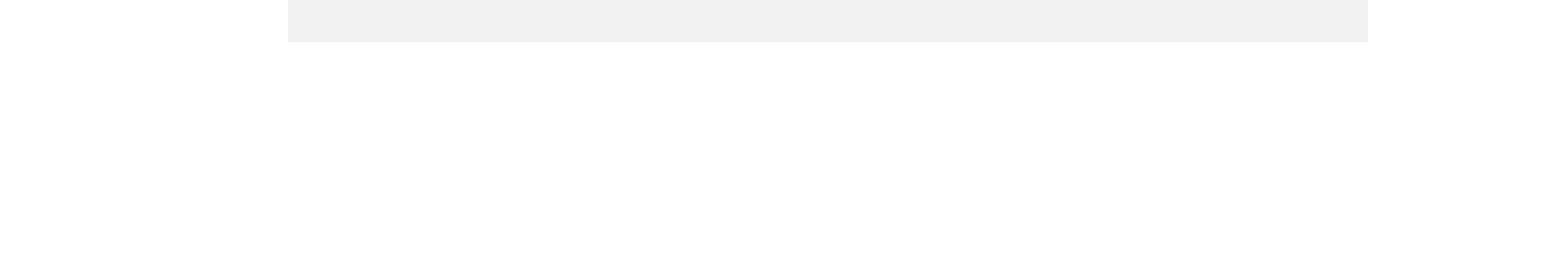
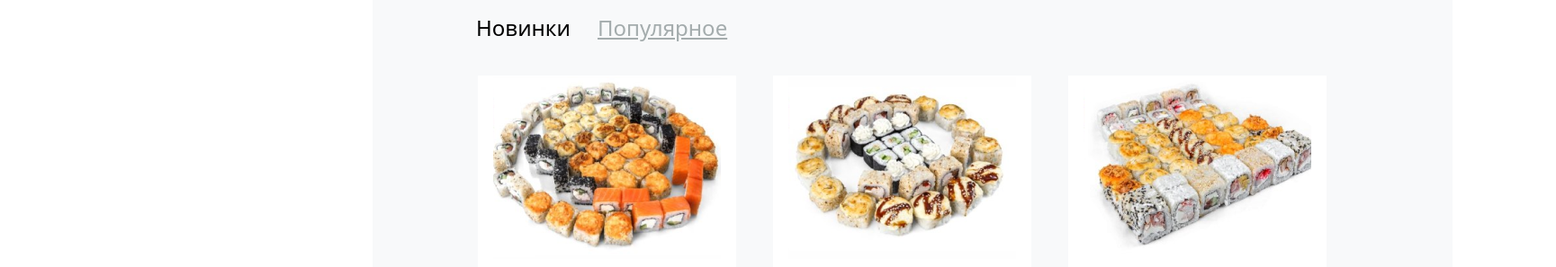
Before and after one commit to vafiiq/romsem, a plain HTML site: page index.html in a window 1280 px wide. Shown: the part 1123-1420 px from the top of the page at 90% size, 1729 px wide, since content can reach past the window. Before the commit the page ends 1255 px from the top, so only its background shows below. Drawn offline with nearby package versions, Linux system fonts and the light colour scheme.

Commit message:
novelties end

```diff
--- a/index.html
+++ b/index.html
@@ -6,10 +6,14 @@
     <meta http-equiv="X-UA-Compatible" content="IE=edge">
     <meta name="viewport" content="width=device-width, initial-scale=1.0">
     <link rel="stylesheet" href="./css/style.min.css">
+    <!-- CSS only -->
+    <link href="https://cdn.jsdelivr.net/npm/bootstrap@5.2.2/dist/css/bootstrap.min.css" rel="stylesheet"
+        integrity="sha384-Zenh87qX5JnK2Jl0vWa8Ck2rdkQ2Bzep5IDxbcnCeuOxjzrPF/et3URy9Bv1WTRi" crossorigin="anonymous">
     <title>Romsem</title>
 </head>
 
 <body>
+    <div class="container">
         <h1 class="visually-hidden">Romsem</h1>
         <header>
             <div class="container">
@@ -19,10 +23,10 @@
                     <ul class="nav__ul">
                         <li class="nav__ul__li"><a href="#" class="nav__ul__li--link"> <img src="./images/pizza.svg"
                                     alt="pizza" class="nav__ul__li--logo"> Пицца</a></li>
-                    <li class="nav__ul__li"><a href="#" class="nav__ul__li--link"> <img src="./images/set.svg" alt="set"
-                                class="nav__ul__li--logo"> Сеты</a></li>
-                    <li class="nav__ul__li"><a href="#" class="nav__ul__li--link"> <img src="./images/wok.svg" alt="wok"
-                                class="nav__ul__li--logo"> WOK</a></li>
+                        <li class="nav__ul__li"><a href="#" class="nav__ul__li--link"> <img src="./images/set.svg"
+                                    alt="set" class="nav__ul__li--logo"> Сеты</a></li>
+                        <li class="nav__ul__li"><a href="#" class="nav__ul__li--link"> <img src="./images/wok.svg"
+                                    alt="wok" class="nav__ul__li--logo"> WOK</a></li>
                         <li class="nav__ul__li"><a href="#" class="nav__ul__li--link"> <img src="./images/rolls.svg"
                                     alt="rolls" class="nav__ul__li--logo"> Роллы</a></li>
                         <li class="nav__ul__li"><a href="#" class="nav__ul__li--link"> <img src="./images/sushi.svg"
@@ -43,33 +47,57 @@
         </header>
         <main>
             <div class="container">
-            <div class="intro">
+                <div class="intro bg-light">
                     <img class="intro__photo" src="./images/nav_bg.png" alt="intro-photo" style="width: auto;">
                     <div class="intro__categories">
                         <div class="intro__categories__box">
                             <h4 class="intro__categories__box__title">Чикен</h4>
-                        <img src="./images/categories(1).png" alt=""class="intro__categories__box--item"></div>
+                            <img src="./images/categories(1).png" alt="" class="intro__categories__box--item">
+                        </div>
                         <div class="intro__categories__box">
                             <h4 class="intro__categories__box__title">С угрем</h4>
-                        <img src="./images/categories(2).png" alt=""class="intro__categories__box--item"></div>
+                            <img src="./images/categories(2).png" alt="" class="intro__categories__box--item">
+                        </div>
                         <div class="intro__categories__box">
                             <h4 class="intro__categories__box__title">Корн дог</h4>
-                        <img src="./images/categories(3).png" alt=""class="intro__categories__box--item"></div>
+                            <img src="./images/categories(3).png" alt="" class="intro__categories__box--item">
+                        </div>
                         <div class="intro__categories__box">
                             <h4 class="intro__categories__box__title">Пицца</h4>
-                        <img src="./images/categories(4).png" alt=""class="intro__categories__box--item"></div>
+                            <img src="./images/categories(4).png" alt="" class="intro__categories__box--item">
+                        </div>
                         <div class="intro__categories__box">
                             <h4 class="intro__categories__box__title">Акции</h4>
-                        <img src="./images/categories(5).png" alt=""class="intro__categories__box--item"></div>
+                            <img src="./images/categories(5).png" alt="" class="intro__categories__box--item">
+                        </div>
                         <div class="intro__categories__box">
                             <h4 class="intro__categories__box__title"></h4>
-                        <img src="./images/categories(6).png" alt=""class="intro__categories__box--item"></div>
+                            <img src="./images/categories(6).png" alt="" class="intro__categories__box--item">
                         </div>
-
                     </div>
-
+                </div>
+            </div>
+            <div class="container">
+                <div class="novelties bg-light">
+                    <div class="novelties__titles">
+                        <h4 class="novelties__titles__on">Новинки</h4>
+                        <h4 class="novelties__titles__off">Популярное</h4>
+                    </div>
+                    <div class="novelties__components">
+                        <div class="novelties__components__card"><img src="./images/component(1).png" alt="" class="novelties__components__card__img">
+                        <h4 class="novelties__components__card__title"></h4>
+                        </div>
+                        <div class="novelties__components__card"><img src="./images/component(2).png" alt="" class="novelties__components__card__img">
+                        <h4 class="novelties__components__card__title"></h4>
+                        </div>
+                        <div class="novelties__components__card"><img src="./images/component(3).png" alt="" class="novelties__components__card__img">
+                        <h4 class="novelties__components__card__title"></h4>
+                        </div>
+                    </div>
+                </div>
             </div>
         </main>
+    </div>
 </body>
 
 </html>
--- a/scss/blocks/_all-blocks.scss
+++ b/scss/blocks/_all-blocks.scss
@@ -1,7 +1,8 @@
+@import "./container";
 @import "./body";
 @import "./header";
 @import "./navbar";
-@import "./container";
+@import "./novelties";
 @import "./main";
 @import "./intro";
 @import "./footer";
--- a/scss/blocks/_intro.scss
+++ b/scss/blocks/_intro.scss
@@ -1,23 +1,16 @@
 .intro {
-    position: absolute;
-    background-color: #f2f2f2;
+    position: relative;
+    left: 320px;
     width: 1200px;
 
 
     &__photo {
-        position: absolute;
-        left: 320px;
-        background-color: #f2f2f2;
         padding: 124px 160px 50px 110px;
     }
 
     &__categories {
-        position: absolute;
-        top: 644px;
-        left: 320px;
         width: 1200px;
         padding: 1px 110px 50px 110px;
-        background-color: #f2f2f2;
         display: flex;
         flex-wrap: wrap;
 
--- a/scss/blocks/_navbar.scss
+++ b/scss/blocks/_navbar.scss
@@ -1,4 +1,5 @@
 .nav{
+  width: 200px;
   position: absolute;
   top: 32px;
   left: 100px;
@@ -10,6 +11,7 @@
   position: absolute;
   top: 150px;
   width: 180px;
+  left: 10px;
  }
  &__logo{
   text-align: center;
@@ -20,15 +22,17 @@
     width: 180px;
     position: absolute;
     top: 170px;
-    left: 25px;
     &__li{
       list-style-type: none;
       align-items: center;
+      width: 200px;
       &--logo{
+        padding-bottom: 30px;
         margin-top: 30px;
         margin-right: 25px;
       }
       &--link{
+
         text-decoration: none;
         font-size: 24px;
         color: black;
--- /dev/null
+++ b/scss/blocks/_novelties.scss
@@ -0,0 +1,36 @@
+.novelties {
+    position: relative;
+    width: 1200px;
+    left: 320px;
+&__titles{
+    position: relative;
+    display: flex;
+    left: 115px;
+    bottom: 30px;
+    font-weight: 500;
+    font-size: 24px;
+    line-height: 29.78px;
+    &__on{
+        color: #000;
+    }
+    &__off{
+        margin-left: 30px;
+        text-decoration: underline;
+        color: #A4ACAD;
+    }
+}
+    &__components {
+        display: flex;
+        flex-direction: row;
+        padding-left: 76px;
+
+        &__card {
+            margin-left: 41px;
+            background-color: #fff;
+
+            &__img {
+                padding: 1px 17px;
+            }
+        }
+    }
+}
```
Also changed, not shown: css/style.css, css/style.min.css. Lines whose indentation alone changed are shown as unchanged.
